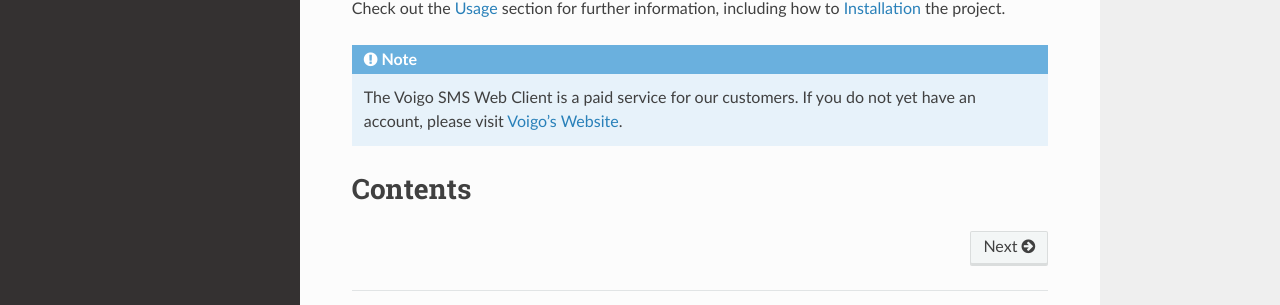
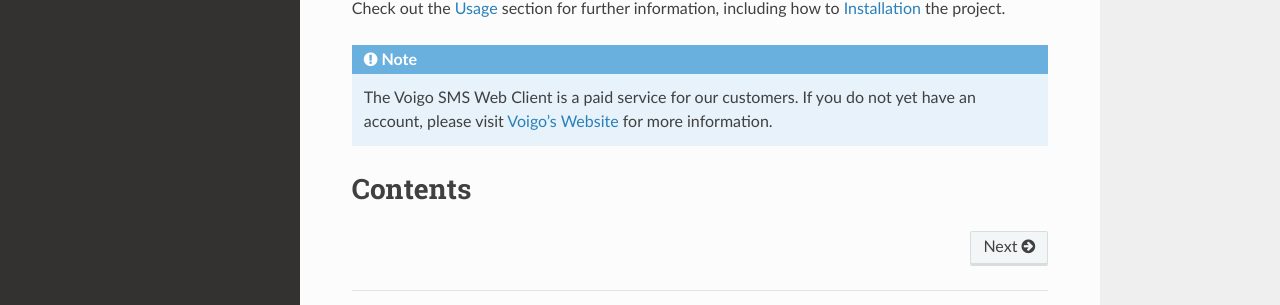
Before and after one commit to vgoperations/vgpsms, a Sphinx documentation site: the page built from docs/source/index.rst, in a window 1280 px wide and 1063 px high. Shown: the part 667-972 px from the top of the window. Built offline with Sphinx 7.4.7 and the Read the Docs theme 2.0.0, drawn with Linux system fonts in a browser that asks for light colours.

Commit message:
Update index.rst

```diff
--- a/docs/source/index.rst
+++ b/docs/source/index.rst
@@ -12,7 +12,7 @@
 
 .. note::
 
-   The Voigo SMS Web Client is a paid service for our customers. If you do not yet have an account, please visit `Voigo's Website <https://www.voigotel.com>`__.
+   The Voigo SMS Web Client is a paid service for our customers. If you do not yet have an account, please visit `Voigo's Website <https://www.voigotel.com>`__ for more information.
 
 
 Contents
```
